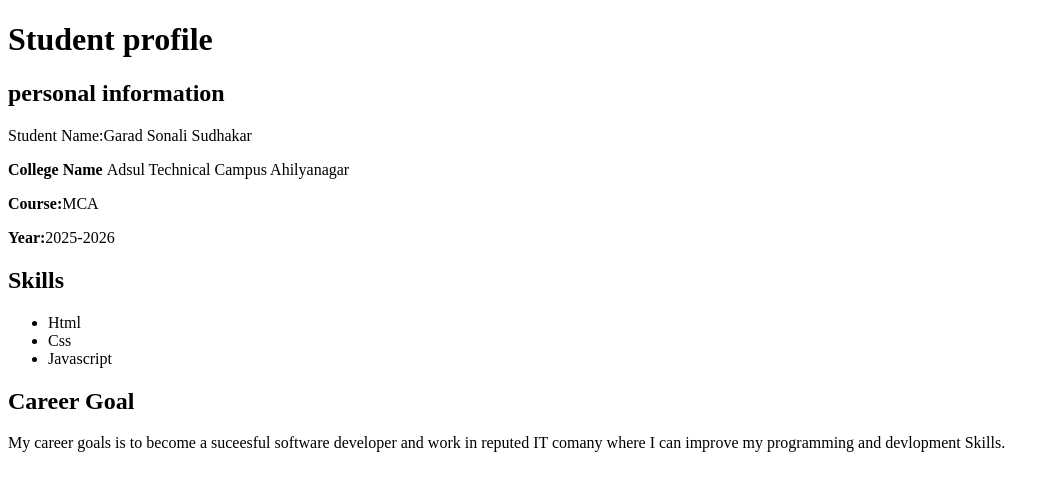
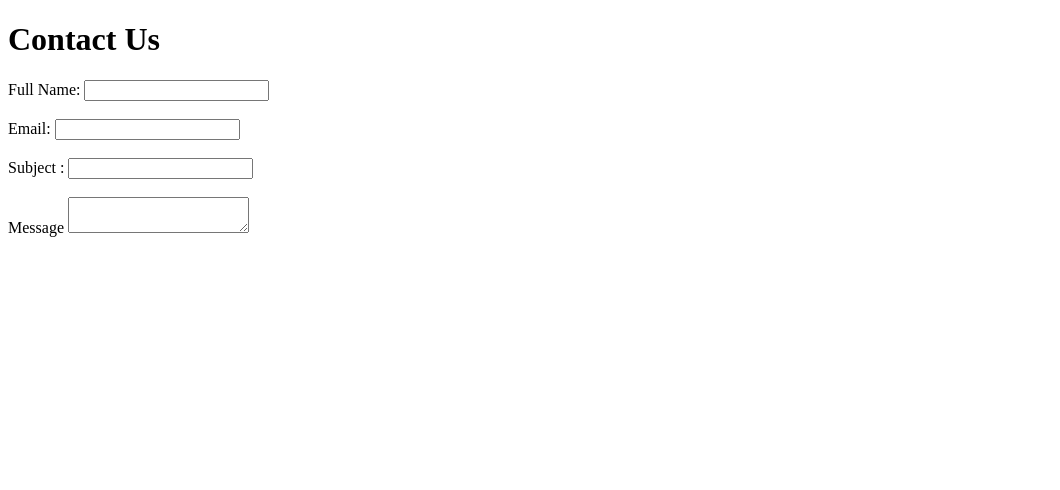
Before and after one commit to Sonaligarad4/Ansoftio---internship--2026, a plain HTML site: page index.html in a window 1280 px wide. Shown: the whole page, without its empty margins (0-1060 px from the left). Drawn offline with Linux system fonts and the light colour scheme.

Commit message:
Add files via upload

```diff
--- a/index.html
+++ b/index.html
@@ -1,27 +1,28 @@
 <!DOCTYPE html>
-<html>
-    <head>
-        <title>Student profile</title>
+<html lang="en">
+<head>
+    <meta charset="UTF-8">
+    <meta name="viewport" content="width=device-width, initial-scale=1.0">
+    <title>Contact Form</title>
+</head>
 
-    </head>
-    <body>
-        <h1>Student profile</h1>
-        <h2>personal information</h2>
-        <p>Student Name:Garad Sonali Sudhakar </p>
-        <p><b> College Name </b> Adsul Technical Campus Ahilyanagar</p>
-        <p><b>Course:</b>MCA</p>
-        <p> <b>Year:</b>2025-2026</p>
-        <h2>
-            Skills
-        </h2>
-        <ul>
-            <li>Html </li>
-            <li>Css </li>
-            <li> Javascript</li>
-        </ul>
-            <h2>Career  Goal  </h2>
-            <p> My career goals is to become a suceesful software developer and work in reputed IT comany
-                where I can improve my programming and devlopment Skills.</p>
+<body>
+    <h1>Contact Us</h1>
+    <form>
+        <labe> Full Name: </labe>
 
-    </body>
+        <input type="text"><br><br>
+         <labe> Email: </labe>
+
+        <input type="email"><br><br>
+         <labe> Subject : </labe>
+
+        <input type="text"><br><br>
+         <labe> Message</labe>
+
+        <textarea rows="submit" value="Send Message"></textarea>
+
+    </form>
+
+</body>
 </html>
```
